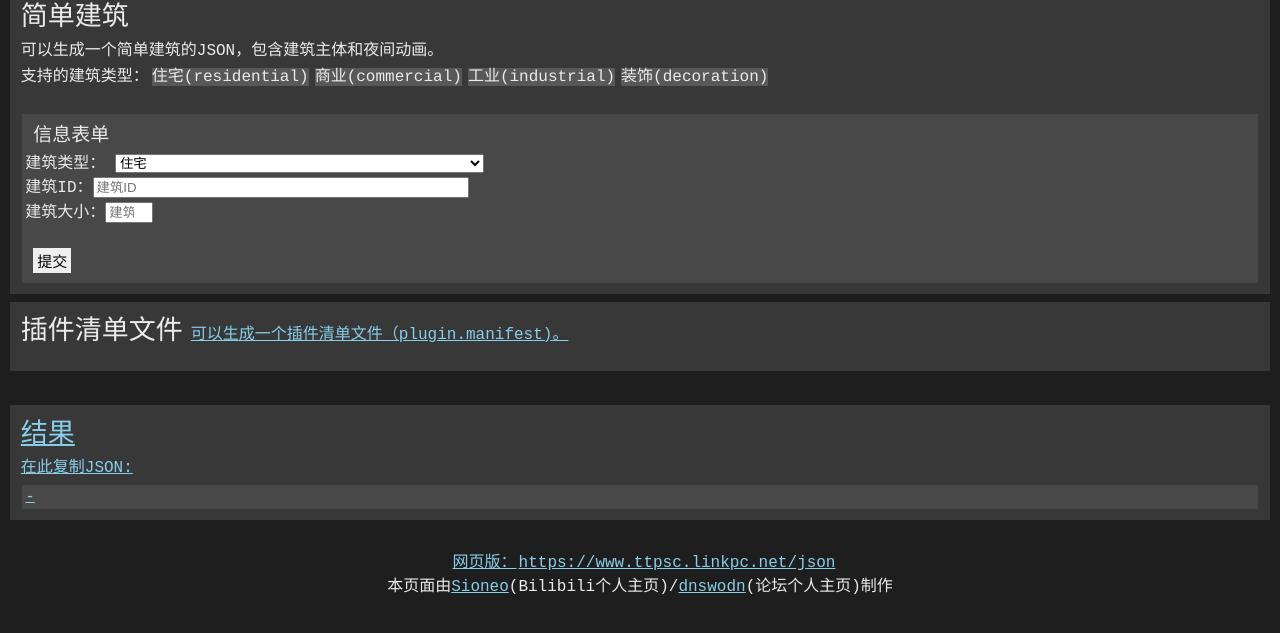
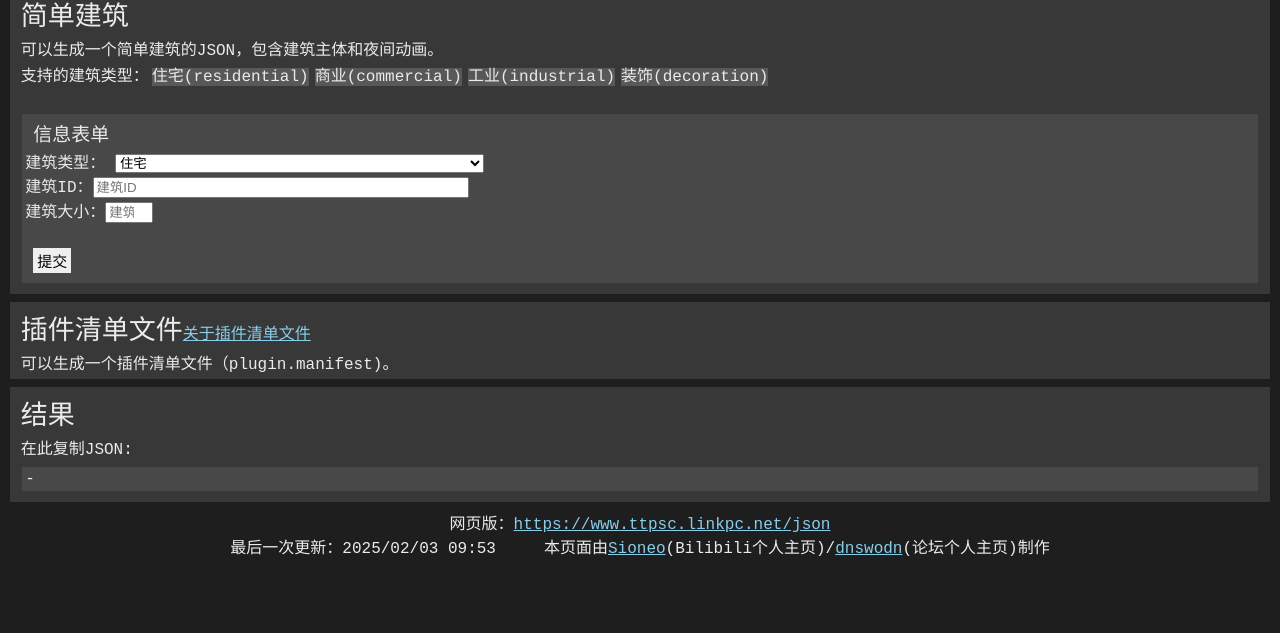
Before and after one commit to Sioneo/json, a plain HTML site: page index.html in a window 1280 px wide. Shown: the part 61-694 px from the top of the page. Drawn offline with Linux system fonts and the light colour scheme.

Commit message:
Update index.html
Fix

```diff
--- a/index.html
+++ b/index.html
@@ -92,7 +92,7 @@ form input{
     </div>
 
     <div class="box">
-        <div class="boxTitle">插件清单文件<text style="font-size: 16px;"><a href="https://www.ttpsc.linkpc.net/ttpsc/website/PluginManifest.html>关于插件清单文件</a></text></div>
+        <div class="boxTitle">插件清单文件<text style="font-size: 16px;"><a href="https://www.ttpsc.linkpc.net/ttpsc/website/PluginManifest.html">关于插件清单文件</a></text></div>
         <div class="boxText">可以生成一个插件清单文件（plugin.manifest)。</div>
     </div>
 
@@ -106,6 +106,6 @@ form input{
 const outputText = document.getElementById("output");
     </script>
 
-    <div class="author">网页版：<a href="https://www.ttpsc.linkpc.net/json">https://www.ttpsc.linkpc.net/json</a><br>本页面由<a href="https://b23.tv/eWskduP">Sioneo</a>(Bilibili个人主页)/<a href="https://forum.theotown.com/memberlist.php?mode=viewprofile&u=227382">dnswodn</a>(论坛个人主页)制作</div>
+    <div class="author">网页版：<a href="https://www.ttpsc.linkpc.net/json">https://www.ttpsc.linkpc.net/json</a><br>最后一次更新：2025/02/03 09:53&emsp;&emsp;&emsp;本页面由<a href="https://b23.tv/eWskduP">Sioneo</a>(Bilibili个人主页)/<a href="https://forum.theotown.com/memberlist.php?mode=viewprofile&u=227382">dnswodn</a>(论坛个人主页)制作</div>
 </body>
 </html>
```
